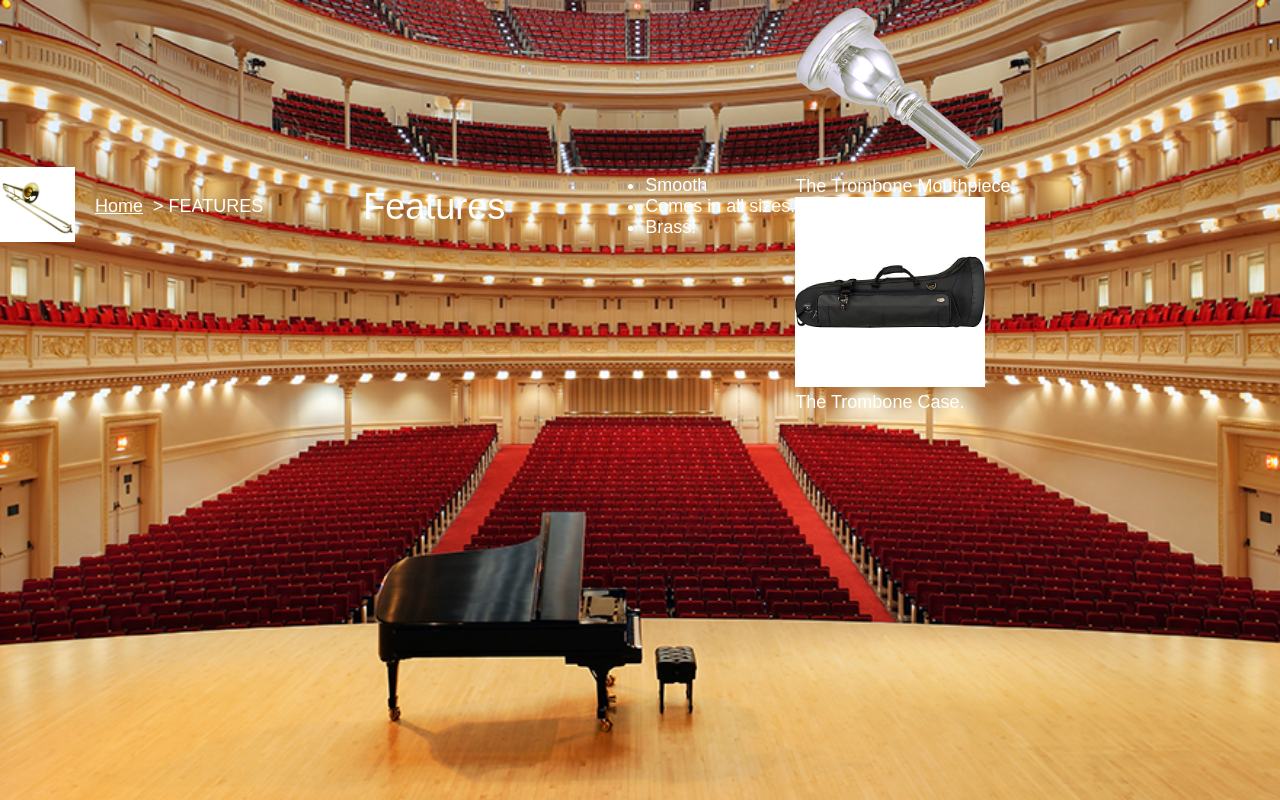
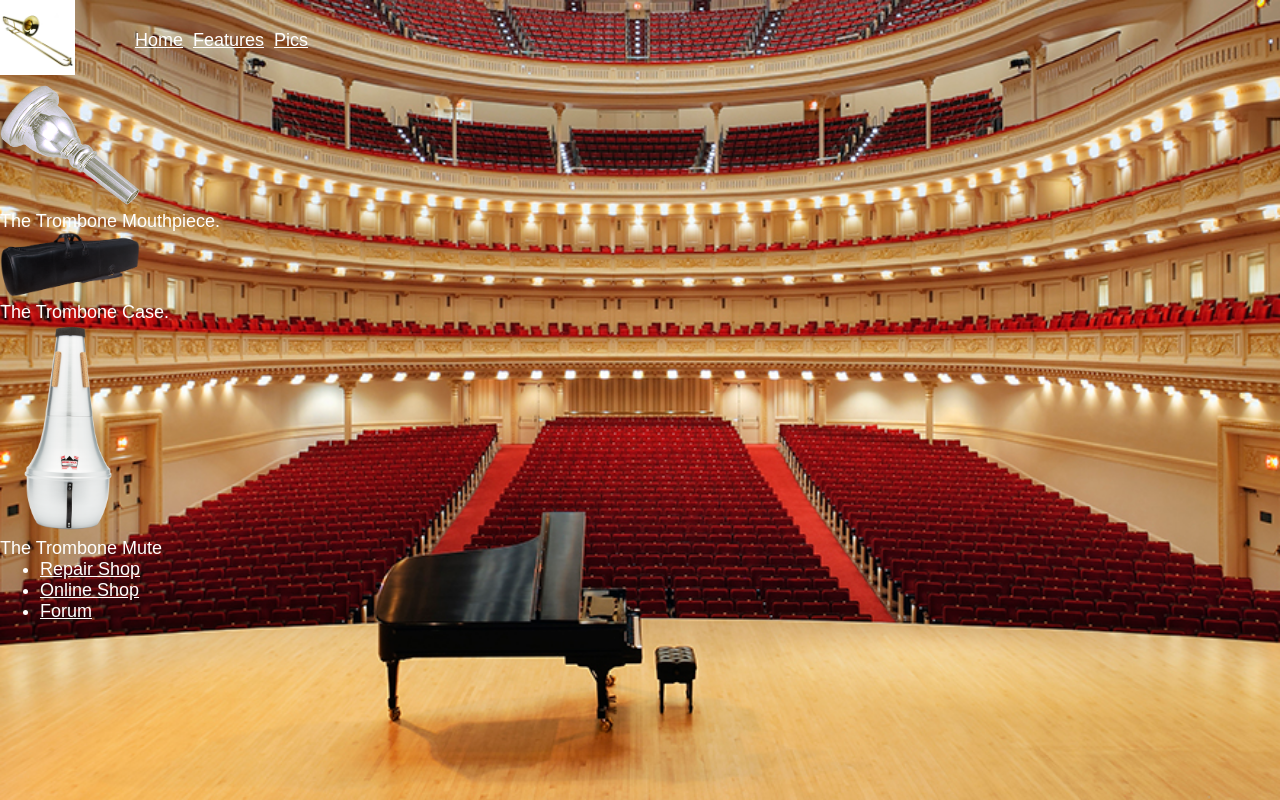
Before and after one commit to mhollow0/WebDesignProject, a plain HTML site: page features.html in a window 1280 px wide. Drawn offline with Linux system fonts and the light colour scheme.

Commit message:
added a lot

```diff
--- a/features.html
+++ b/features.html
@@ -10,26 +10,41 @@
 <body>
     <header>
         <a id="logo" href="https://www.trombone-usa.com/"><img src="images/Trombone.jpg" alt="Trombone Page of the World" height="75"></a>
-        <a class="main-nav" href="index.html">Home</a>> FEATURES
-        <h1 class="h1-title">Features</h1>
-        <ul class="ul-title">
-            <li>Smooth</li>
-            <li>Comes in all sizes.</li>
-            <li>Brass!</li>
-        </ul>
-        <div class="section-features">
+        <nav>
+            <ul>
+                <li><a href="index.html">Home</a></li>
+                <li><a href="#">Features</a></li>
+                <li><a href="pics.html"> Pics</a></li>
+                <li><a href="contacts.html"></a></li>
+            </ul>
+        </nav>
+    </header>
+    <main>
+        <div class="section-features ">
             <figure>
-                <img src="images/Trombone%20Mouthpiece.png" alt="Mouthpiece" width="200">
+                <img src="images/Trombone%20Mouthpiece.png" alt="Mouthpiece " width="150">
                 <figcaption>The Trombone Mouthpiece.</figcaption>
             </figure>
             <figure>
-                <img src="images/Trombone%20Case.jpg" alt="Case" width="200">
+                <img src="images/Case.png" alt="Case " width="150 ">
                 <figcaption>The Trombone Case.</figcaption>
             </figure>
+            <figure>
+                <img src="images/alumute.png" alt="Mute" width="150">
+                <figcaption>The Trombone Mute</figcaption>
+            </figure>
+        </div>
+    </main>
+    <footer>
+        <nav>
+            <ul>
+                <li><a href="http://www.abelbrassclinic.com/ " target="_blank ">Repair Shop</a></li>
+                <li><a href="https://www.wwbw.com/?source=TWWR5J1BA&gclid=EAIaIQobChMIi-ek0fud2gIVg7XACh283grvEAAYASAAEgJB3fD_BwE " target="_blank ">Online Shop</a></li>
+                <li><a href="http://www.tromboneforum.org/ " target="_blank ">Forum</a></li>
+            </ul>
+        </nav>
+    </footer>
+</body>
 
 
-        </div>
-    </header>
-</body>
-
 </html>
--- a/index.html
+++ b/index.html
@@ -3,31 +3,32 @@
 
 <head>
     <meta charset="utf-8">
+    <link rel="stylesheet " href="css/styles.css " type="text/css ">
     <title>Trombone Pro</title>
-    <link rel="stylesheet" href="css/styles.css" type="text/css">
 </head>
 
 <body>
 
     <header>
-        <a href="http://www.trombone-usa.com/"><img src="images/trombonelogo.png" alt="Trombone Page of the World" height="75"></a>
+        <a href="http://www.trombone-usa.com/ "><img src="images/trombonelogo.png " alt="Trombone Page of the World " height="75 "></a>
         <nav>
             <ul>
-                <li><a href="features.html">Features</a></li>
-                <li><a href="pics.html">Pics</a></li>
+                <li><a href="#">Home</a></li>
+                <li><a href="features.html ">Features</a></li>
+                <li><a href="pics.html ">Pics</a></li>
+                <li><a href="contact.html">Contact</a></li>
             </ul>
         </nav>
     </header>
 
     <main>
-        <div class="hero-text">
-            <h1 class="h1-title" class=".p-quote"> Why Trombone?</h1>
-            <h2 class="h2-title">The quickest slide, the largest range, the coolest instrument. <br>Ever.</h2>
-            <p class="p-quote">
+        <div class="hero-text ">
+            <h1> Why Trombone?</h1><br><br>
+            <h2>The quickest slide, <br> the largest range, <br>the coolest instrument. <br>Ever.</h2>
+            <p class="p-quote ">
         </div>
-        <div class="quote">
-            <blockquote>"The first 11 minutes you play in a day is how you play the rest of the day."
-            - Joe Alessi
+        <div class="quote ">
+            <blockquote>"The first 11 minutes you play in a day is how you play the rest of the day. " - Joe Alessi
             </blockquote>
         </div>
     </main>
@@ -35,9 +36,9 @@
     <footer>
         <nav>
             <ul>
-                <li><a href="http://www.abelbrassclinic.com/" target="_blank">Repair Shop</a></li>
-                <li><a href="https://www.wwbw.com/?source=TWWR5J1BA&gclid=EAIaIQobChMIi-ek0fud2gIVg7XACh283grvEAAYASAAEgJB3fD_BwE" target="_blank">Online Shop</a></li>
-                <li><a href="http://www.tromboneforum.org/" target="_blank">Forum</a></li>
+                <li><a href="http://www.abelbrassclinic.com/ " target="_blank ">Repair Shop</a></li>
+                <li><a href="https://www.wwbw.com/?source=TWWR5J1BA&gclid=EAIaIQobChMIi-ek0fud2gIVg7XACh283grvEAAYASAAEgJB3fD_BwE " target="_blank ">Online Shop</a></li>
+                <li><a href="http://www.tromboneforum.org/ " target="_blank ">Forum</a></li>
             </ul>
         </nav>
     </footer>
```
Also changed, not shown: css/styles.css (+3 -5 lines), contact.html (added), images/Case.png (added), images/Mouthpiece.jpg (added), images/alumute.png (added), images/mute.jpg (added), images/mute2.png (added), pics.html (line endings or trailing spaces).
